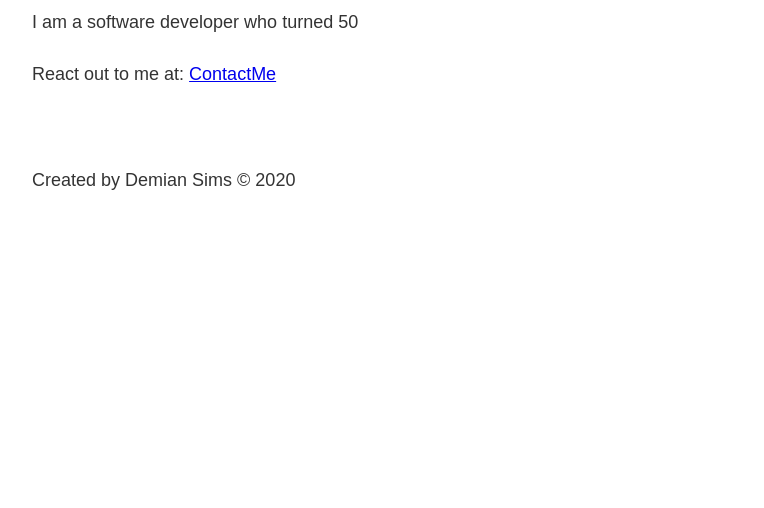
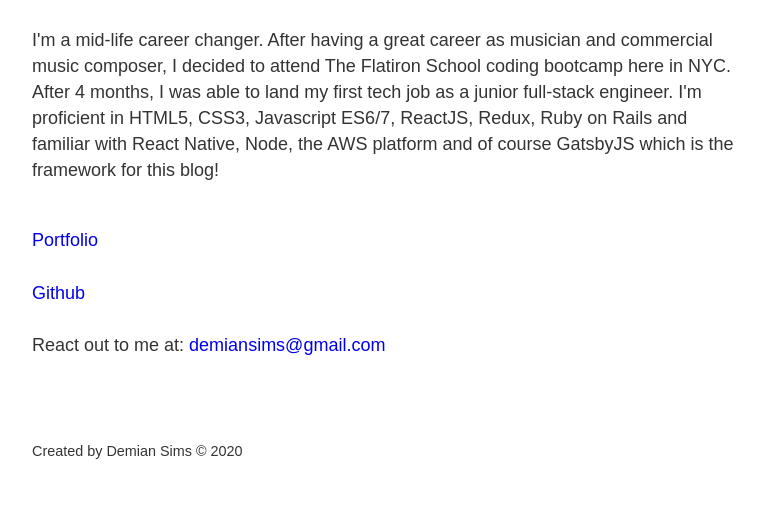
Before and after one commit to dsound-zz/50AndFullStack, a Gatsby site: page /about in a window 1280 px wide. Shown: the part 625-1133 px from the top of the page, without its empty margins (251-1015 px from the left). Before the commit the page ends 862 px from the top, so only its background shows below. Built offline with nearby package versions, Linux system fonts and the light colour scheme; Gatsby itself is replaced by a stand-in of ours.

```diff
--- a/src/components/footer.js
+++ b/src/components/footer.js
@@ -1,6 +1,7 @@
 import React from 'react';
 import { graphql, useStaticQuery } from 'gatsby'
 import footerStyles from './footer.module.scss'
+
 const Footer = () => {
     const data = useStaticQuery(graphql`
         query {
--- a/src/components/footer.module.scss
+++ b/src/components/footer.module.scss
@@ -1,3 +1,4 @@
 .footer {
     margin-top: 3rem;
+    font-size: 0.8rem;
 }
--- a/src/components/header.js
+++ b/src/components/header.js
@@ -21,11 +21,8 @@
     }
   `)
 
+  return (
 
-
-
-
-  return (
     <header className={headerStyles.header}>
       <h1>
         <Link className={headerStyles.title} to="/blog">
--- a/src/pages/about.js
+++ b/src/pages/about.js
@@ -1,17 +1,42 @@
 import React from 'react';
 import Layout from '../components/layout';
 import Head from "../components/head"
-
+import aboutStyles from "./about.module.scss"
 const About = () => {
   return (
     <Layout>
       <Head title="About" />
       <h1>About me</h1>
-      <p>I am a software developer who turned 50</p>
+      <div className={aboutStyles.bio}>
+        <p>
+          I'm a mid-life career changer. After having a great career as musician
+          and commercial music composer, I decided to attend The Flatiron School
+          coding bootcamp here in NYC. After 4 months, I was able to land my
+          first tech job as a junior full-stack engineer. I'm proficient in
+          HTML5, CSS3, Javascript ES6/7, ReactJS, Redux, Ruby on Rails and
+          familiar with React Native, Node, the AWS platform and of course
+          GatsbyJS which is the framework for this blog!{" "}
+        </p>
+      </div>
+      <p>
+        <a
+          href="https://dsound-zz.github.io/profilePage/"
+          target="_blank"
+          rel="noreferrer"
+        >
+          Portfolio
+        </a>
+      </p>
+      <p>
+        <a href="https://github.com/dsound-zz" target="_blank" rel="noreferrer">
+          Github
+        </a>
+      </p>
+
       <p>
         React out to me at:{" "}
-        <a href="http://www.google.com" target="_blank" rel="noreferrer">
-          ContactMe
+        <a href="mailto: demiansims@gmail.com" target="_blank" rel="noreferrer">
+          demiansims@gmail.com
         </a>
       </p>
     </Layout>
--- /dev/null
+++ b/src/pages/about.module.scss
@@ -0,0 +1,17 @@
+.bio {
+    margin: 1rem 0;
+    display: inline-block;
+    margin-bottom: 1em;
+}
+
+a {
+    text-decoration: none;
+}
+
+a:hover {
+    background: #e4e4e4;
+}
+
+a:visited {
+
+}
--- a/src/pages/blog.js
+++ b/src/pages/blog.js
@@ -24,7 +24,7 @@
   return (
     <Layout>
       <Head title="Blog" />
-      <h1>My Blog</h1>
+      {/* <h1>My Blog</h1> */}
       <ol className={blogStyles.posts}>
         {data.allContentfulBlogPost.edges.map((edge, idx) => {
           return (
--- a/src/pages/contact.js
+++ b/src/pages/contact.js
@@ -9,7 +9,6 @@
             <Head title="Contact" />
             <h1>Contact</h1>
             <p>Email me here: <Link to='http://google.com'>demiansims@gmail.com</Link></p>
-
         </Layout>
     )
 }
```
Also changed, not shown: src/templates/blog.js (+9 -3 lines).
